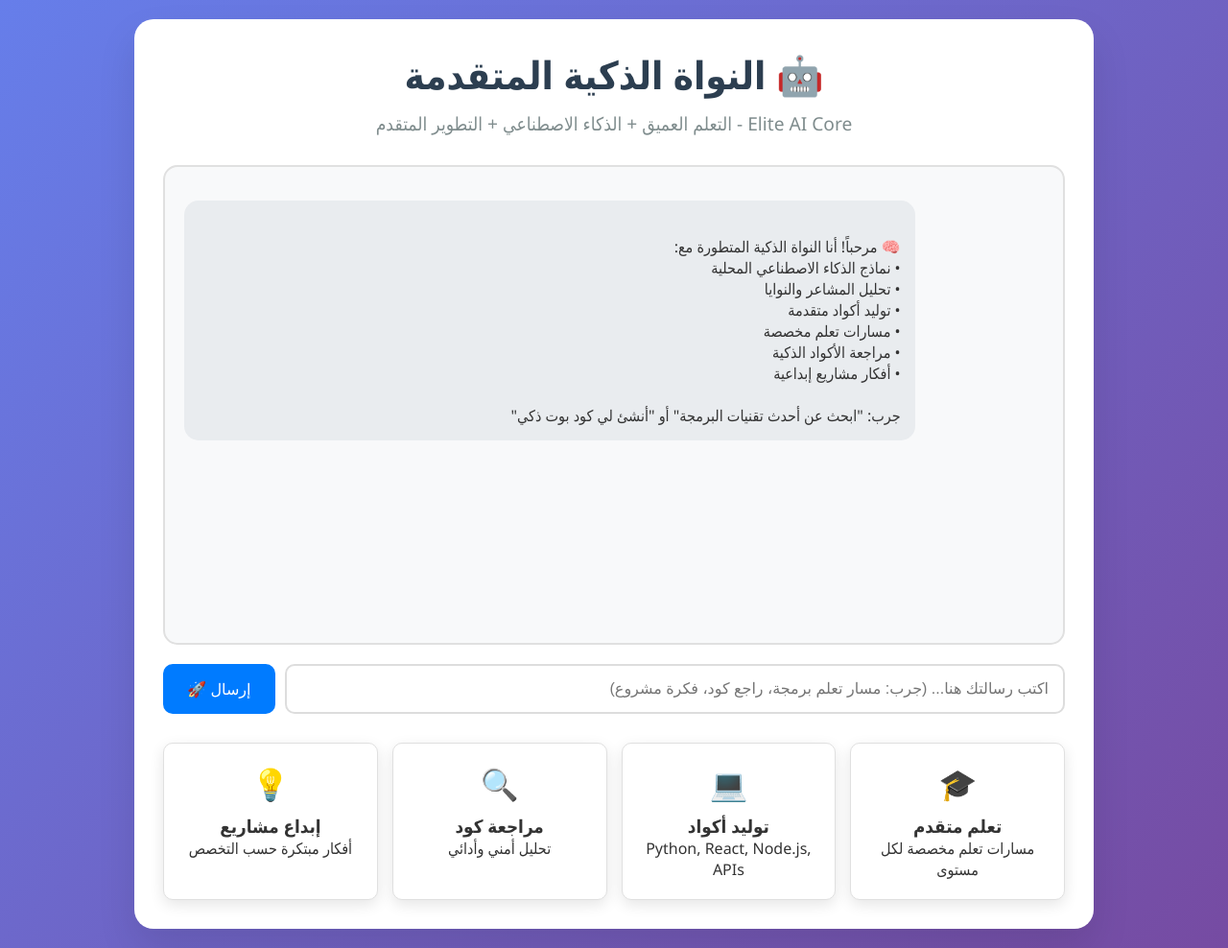
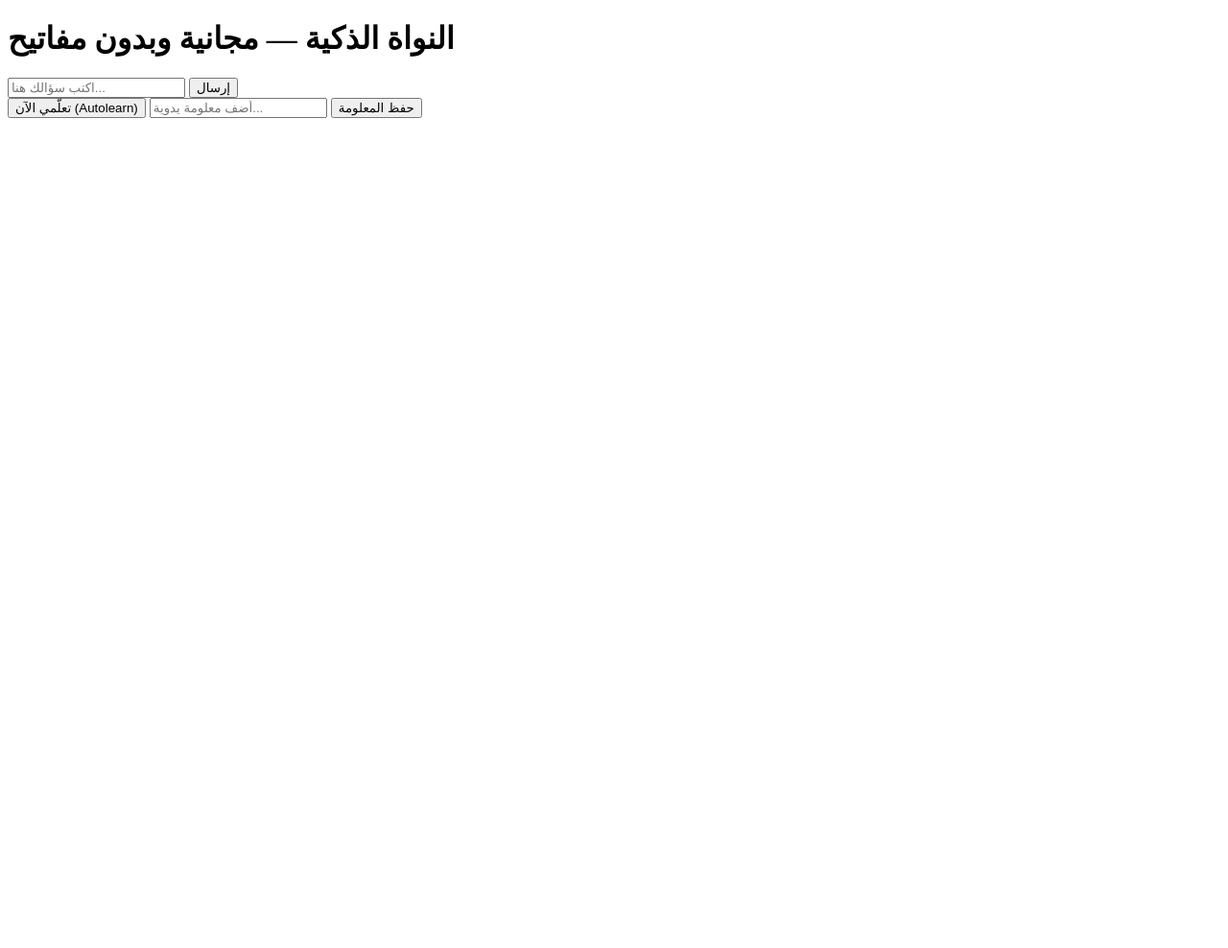
Before and after one commit to bassam-st/AI-Core-Engine-, a FastAPI app: template templates/index.html in a window 1280 px wide. Shown: the whole page at 96% size. After the commit the page ends 123 px from the top, so only its background shows below. Run offline with FastAPI, Linux system fonts and the light colour scheme; the template is opened without the code that fills it, so the values that code supplies are empty; parts of the project's set-up code (start-up, migrations or seed data) failed here and were passed over.

Commit message:
Update index.html

```diff
--- a/templates/index.html
+++ b/templates/index.html
@@ -1,143 +1,70 @@
-<!DOCTYPE html>
-<html lang="ar" dir="rtl">
-<head>
-    <meta charset="UTF-8">
-    <meta name="viewport" content="width=device-width, initial-scale=1.0">
-    <title>النواة الذكية المتقدمة</title>
-    <style>
-        * { margin: 0; padding: 0; box-sizing: border-box; }
-        body {
-            font-family: 'Segoe UI', Tahoma, Geneva, Verdana, sans-serif;
-            background: linear-gradient(135deg, #667eea, #764ba2);
-            margin: 0; padding: 20px; color: #333; min-height: 100vh;
-        }
-        .container {
-            max-width: 1000px; margin: 0 auto; background: white;
-            padding: 30px; border-radius: 20px; box-shadow: 0 20px 40px rgba(0,0,0,0.1);
-        }
-        .header { text-align: center; margin-bottom: 30px; }
-        .header h1 { color: #2c3e50; font-size: 2.5em; margin-bottom: 10px; }
-        .header p { color: #7f8c8d; font-size: 1.2em; }
+<!doctype html>
+<meta charset="utf-8" />
+<title>Al Core Engine — Free Brain</title>
+<link rel="stylesheet" href="/static/style.css" />
+<div class="wrap">
+  <h1>النواة الذكية — مجانية وبدون مفاتيح</h1>
+  <div id="chat"></div>
+  <form id="f">
+    <input id="msg" placeholder="اكتب سؤالك هنا..." />
+    <button>إرسال</button>
+  </form>
 
-        .chat-container {
-            border: 2px solid #e0e0e0; border-radius: 15px; padding: 20px;
-            margin-bottom: 20px; background: #f8f9fa; height: 500px; overflow-y: auto;
-        }
-        .message { margin: 15px 0; padding: 15px; border-radius: 15px; max-width: 85%; }
-        .user-message { background: #007bff; color: white; margin-left: auto; text-align: left; }
-        .bot-message { background: #e9ecef; color: #333; margin-right: auto; white-space: pre-line; }
+  <div class="row">
+    <button id="learnBtn">تعلّمي الآن (Autolearn)</button>
+    <input id="fact" placeholder="أضف معلومة يدوية..." />
+    <button id="saveFact">حفظ المعلومة</button>
+  </div>
 
-        .input-container { display: flex; gap: 10px; margin-bottom: 20px; }
-        input[type="text"] {
-            flex: 1; padding: 15px; border: 2px solid #ddd; border-radius: 10px;
-            font-size: 16px; outline: none; transition: border-color 0.3s;
-        }
-        input[type="text"]:focus { border-color: #007bff; }
-        button {
-            padding: 15px 25px; background: #007bff; color: white; border: none;
-            border-radius: 10px; font-size: 16px; cursor: pointer; transition: background 0.3s;
-        }
-        button:hover { background: #0056b3; }
+  <div class="sources" id="sources"></div>
+</div>
+<script>
+const chat = document.getElementById('chat');
+const f = document.getElementById('f');
+const msg = document.getElementById('msg');
+const sources = document.getElementById('sources');
+const learnBtn = document.getElementById('learnBtn');
+const fact = document.getElementById('fact');
+const saveFact = document.getElementById('saveFact');
 
-        .features {
-            display: grid; grid-template-columns: repeat(auto-fit, minmax(200px, 1fr));
-            gap: 15px; margin-top: 30px;
-        }
-        .feature {
-            background: white; padding: 20px; border-radius: 10px; text-align: center;
-            box-shadow: 0 5px 15px rgba(0,0,0,0.1); border: 1px solid #e0e0e0;
-            transition: transform 0.3s;
-        }
-        .feature:hover { transform: translateY(-5px); }
-        .feature-icon { font-size: 2em; margin-bottom: 10px; }
-    </style>
-</head>
-<body>
-    <div class="container">
-        <div class="header">
-            <h1>🤖 النواة الذكية المتقدمة</h1>
-            <p>Elite AI Core - التعلم العميق + الذكاء الاصطناعي + التطوير المتقدم</p>
-        </div>
+f.addEventListener('submit', async (e) => {
+  e.preventDefault();
+  const q = msg.value.trim();
+  if(!q) return;
+  chat.innerHTML += `<div class="you">${q}</div>`;
+  msg.value = "";
+  const r = await fetch('/api/chat', {
+    method: 'POST',
+    headers: {'Content-Type':'application/json'},
+    body: JSON.stringify({message: q})
+  });
+  const j = await r.json();
+  chat.innerHTML += `<div class="bot">${(j.reply||'').replace(/\n/g,'<br>')}</div>`;
+  sources.innerHTML = (j.sources||[]).map(s=>`<a target="_blank" href="${s.url}">🔗 ${s.title}</a>`).join(' ');
+});
 
-        <div class="chat-container" id="chatContainer">
-            <div class="message bot-message">
-                🧠 مرحباً! أنا النواة الذكية المتطورة مع:
-                • نماذج الذكاء الاصطناعي المحلية
-                • تحليل المشاعر والنوايا
-                • توليد أكواد متقدمة
-                • مسارات تعلم مخصصة
-                • مراجعة الأكواد الذكية
-                • أفكار مشاريع إبداعية
+learnBtn.addEventListener('click', async () => {
+  learnBtn.disabled = true;
+  learnBtn.textContent = "تعمل...";
+  try{
+    const r = await fetch('/api/autolearn/run', {method:'POST'});
+    const j = await r.json();
+    chat.innerHTML += `<div class="bot">تم التعلّم الذاتي: أضفت ${j.added||0} جملة معرفة.</div>`;
+  } finally {
+    learnBtn.disabled = false;
+    learnBtn.textContent = "تعلّمي الآن (Autolearn)";
+  }
+});
 
-                جرب: "ابحث عن أحدث تقنيات البرمجة" أو "أنشئ لي كود بوت ذكي"
-            </div>
-        </div>
-
-        <div class="input-container">
-            <input type="text" id="userInput" placeholder="اكتب رسالتك هنا... (جرب: مسار تعلم برمجة، راجع كود، فكرة مشروع)"
-                   onkeypress="if(event.key=='Enter') sendMessage()">
-            <button onclick="sendMessage()">إرسال 🚀</button>
-        </div>
-
-        <div class="features">
-            <div class="feature">
-                <div class="feature-icon">🎓</div>
-                <h3>تعلم متقدم</h3>
-                <p>مسارات تعلم مخصصة لكل مستوى</p>
-            </div>
-            <div class="feature">
-                <div class="feature-icon">💻</div>
-                <h3>توليد أكواد</h3>
-                <p>Python, React, Node.js, APIs</p>
-            </div>
-            <div class="feature">
-                <div class="feature-icon">🔍</div>
-                <h3>مراجعة كود</h3>
-                <p>تحليل أمني وأدائي</p>
-            </div>
-            <div class="feature">
-                <div class="feature-icon">💡</div>
-                <h3>إبداع مشاريع</h3>
-                <p>أفكار مبتكرة حسب التخصص</p>
-            </div>
-        </div>
-    </div>
-
-    <script>
-        function sendMessage() {
-            const input = document.getElementById('userInput');
-            const message = input.value.trim();
-            if (!message) return;
-
-            addMessage(message, 'user');
-
-            fetch('/api/chat', {
-                method: 'POST',
-                headers: {'Content-Type': 'application/json'},
-                body: JSON.stringify({message: message, user_id: 'web_user'})
-            })
-            .then(response => response.json())
-            .then(data => {
-                addMessage(data.response, 'bot');
-                if (data.analysis) {
-                    console.log('التحليل:', data.analysis);
-                }
-            })
-            .catch(error => {
-                addMessage('❌ حدث خطأ في الاتصال: ' + error, 'bot');
-            });
-
-            input.value = '';
-        }
-
-        function addMessage(text, sender) {
-            const chatContainer = document.getElementById('chatContainer');
-            const messageDiv = document.createElement('div');
-            messageDiv.className = `message ${sender}-message`;
-            messageDiv.innerHTML = text.replace(/\n/g, '<br>');
-            chatContainer.appendChild(messageDiv);
-            chatContainer.scrollTop = chatContainer.scrollHeight;
-        }
-    </script>
-</body>
-</html>
+saveFact.addEventListener('click', async () => {
+  const t = fact.value.trim();
+  if(!t) return;
+  const r = await fetch('/api/learn', {
+    method: 'POST',
+    headers: {'Content-Type':'application/json'},
+    body: JSON.stringify({text: t, source: "manual"})
+  });
+  fact.value = "";
+  chat.innerHTML += `<div class="bot">تم حفظ المعلومة في الذاكرة ✅</div>`;
+});
+</script>
```
